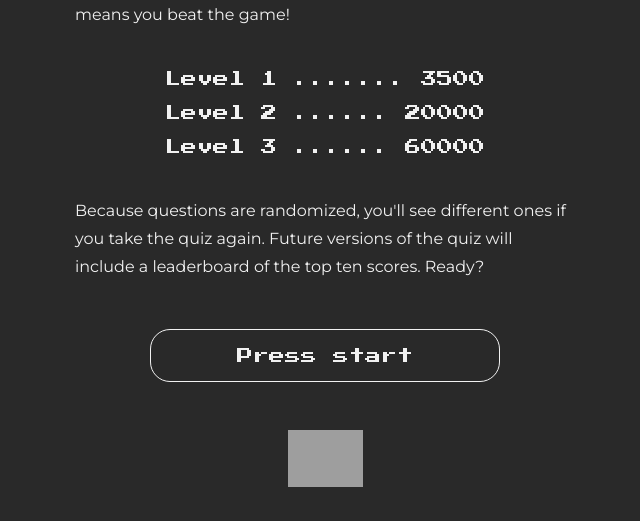
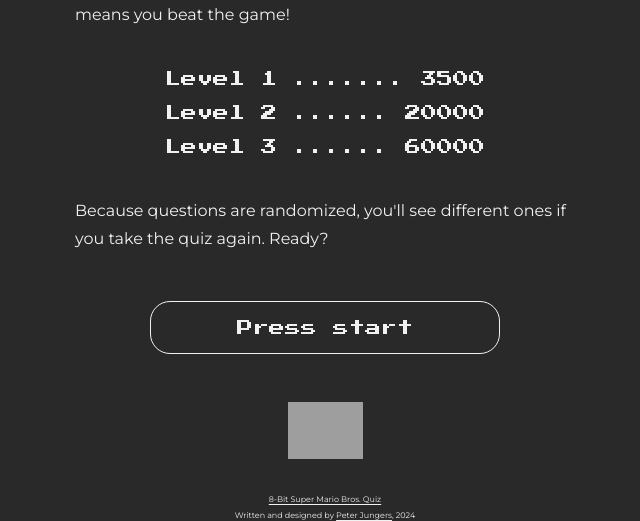
Before and after one commit to peterjungers/smb_quiz_2_project, a Flask app: page / in a window 1280 px wide. Shown: the part 479-1000 px from the top of the page, without its empty margins (315-955 px from the left). Run offline with Flask 3, Linux system fonts and the light colour scheme; grey boxes are pictures that could not be loaded.

Commit message:
Housekeeping

```diff
--- a/smb_quiz_2/templates/index.html
+++ b/smb_quiz_2/templates/index.html
@@ -18,7 +18,7 @@
         </tr>
     </table>
     <p>
-        Because questions are randomized, you'll see different ones if you take the quiz again. Future versions of the quiz will include a leaderboard of the top ten scores. Ready?
+        Because questions are randomized, you'll see different ones if you take the quiz again. Ready?
     </p>
     <a class="btn-rectangle" href="{{ url_for('main.quiz') }}">Press start</a>
     <img class="sprite" src="" alt="Pixel art">
```
